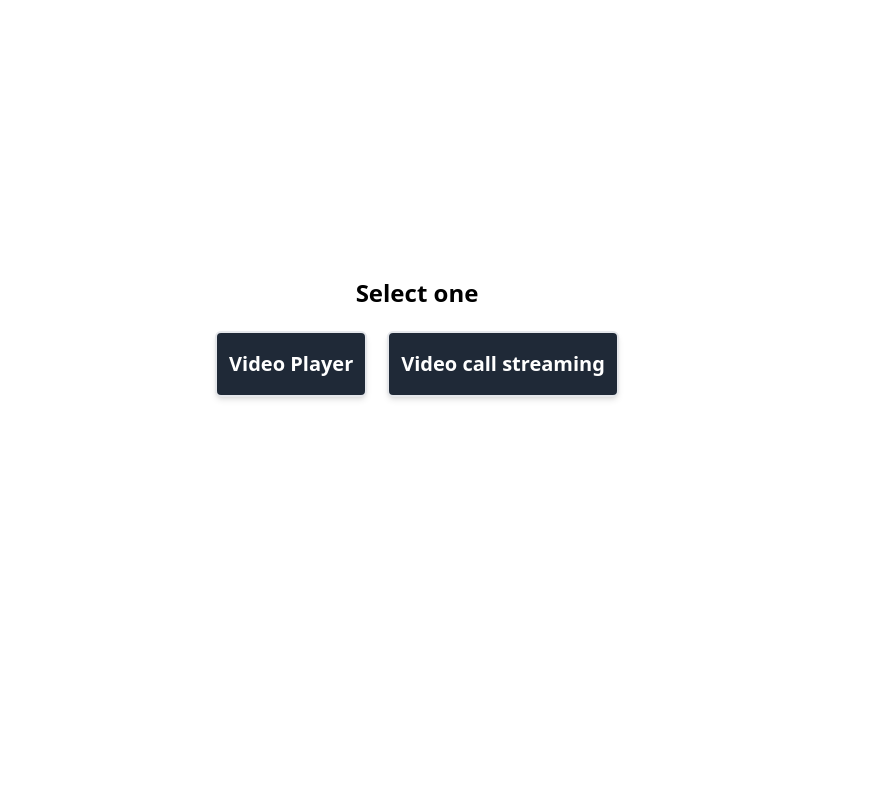
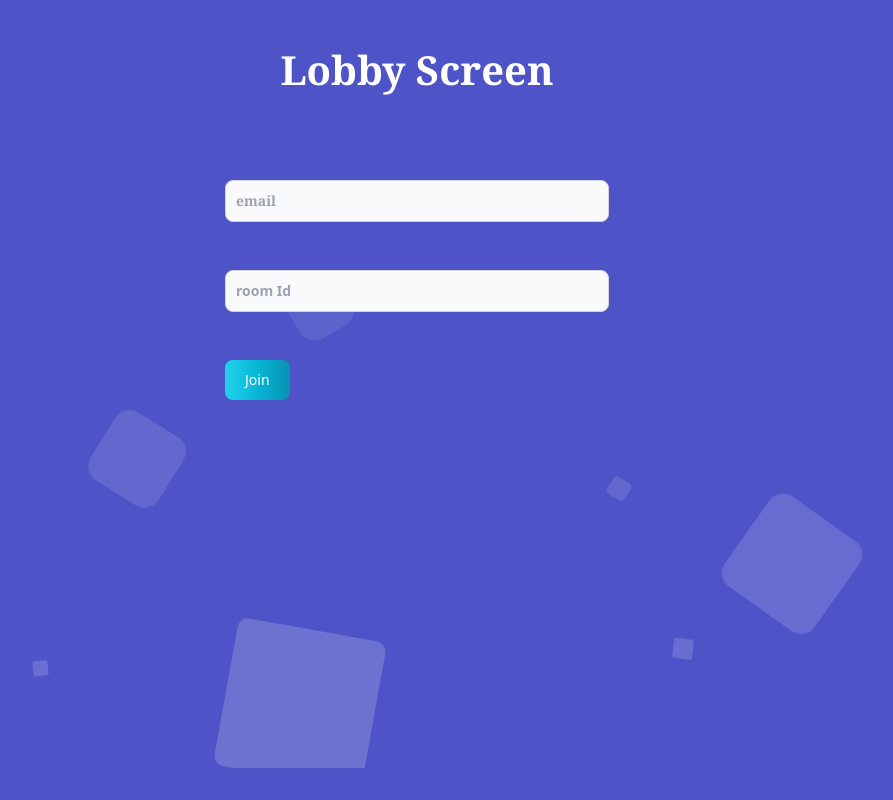
Before and after one commit to DhaneshDDK/webRTC, a React (Create React App) app: page / in a window 1280 px wide. Shown: the whole page, without its empty margins (223-1116 px from the left). Built offline with nearby package versions, Linux system fonts and the light colour scheme; no server answers.

Commit message:
Room commit

```diff
--- a/src/App.js
+++ b/src/App.js
@@ -5,21 +5,23 @@ import Room from "./Screens/Room";
 import Home from "./Screens/Home";
 import { lazy } from "react";
 import { Suspense } from "react";
-const Videoplayer = lazy(()=>import('./Screens/Videoplayer'))
+// const Videoplayer = lazy(()=>import('./Screens/Videoplayer'))
+import Animation from "./Screens/Animation";
 
 function App() {
   return (
     <div className="">
+      <Animation/>
        <Routes>
-       <Route path="/" element={<Home/>} />
-         <Route path="/videoplayer" element={
+       {/* <Route path="/" element={<Home/>} /> */}
+         {/* <Route path="/videoplayer" element={
           <Suspense fallback={
             <div className="w-[100vw] h-[100vh] font-bold flex items-center justify-center text-[25px]">Video is loading....</div>
           }>
              <Videoplayer/>
           </Suspense>
-         } />
-         <Route path="/videocall" element={<LobbyScreen/>} />
+         } /> */}
+         <Route path="/" element={<LobbyScreen/>} />
          <Route path="/room/:roomId" element={<Room/>}/>
        </Routes>
     </div>
--- /dev/null
+++ b/src/Screens/Animation.jsx
@@ -0,0 +1,15 @@
+import React from 'react'
+
+const Animation = () => {
+  return (
+    <div className="area">
+      <ul className="circles">
+        {Array.from({ length: 10 }).map((_, index) => (
+          <li key={index}></li>
+        ))}
+      </ul>
+    </div>
+  )
+}
+
+export default Animation
--- a/src/Screens/Lobby.jsx
+++ b/src/Screens/Lobby.jsx
@@ -30,19 +30,19 @@ const LobbyScreen = () => {
 
   return (
     <div className='flex flex-col gap-10 items-center justify-center' >
-        <h1 className=' text-center text-[22px] font-bold my-10'>Lobby Screen</h1>
+        <h1 className=' text-center text-[2.5em] font-bold my-10 font-serif text-white'>Lobby Screen</h1>
         <form onSubmit={handleSubmit}>
-            <label htmlFor="email">Email</label>
-            <input type="email" name="email" id="email" className='outline-none border-2 mx-2' value={email}
+            {/* <label htmlFor="email">Email</label> */}
+            <input type="email" name="email" id="email" required className=' bg-gray-50 border border-gray-300 text-gray-900 text-sm rounded-lg focus:ring-blue-500 focus:border-blue-500 block w-[30vw] p-2.5 dark:bg-gray-700 dark:border-gray-600 dark:placeholder-gray-400 dark:text-white dark:focus:ring-blue-500 font-semibold dark:focus:border-blue-500 font-serif' placeholder='email' value={email}
                 onChange={(e)=>{setEmail(e.target.value);}}
             />
              <br/> <br/>
-            <label htmlFor="room">Room Id</label>
-            <input type="text" name='room' id="room" className='outline-none border-2 mx-2' value={room}
+            {/* <label htmlFor="room">Room Id</label> */}
+            <input type="text" name='room' id="room" required className='bg-gray-50 border border-gray-300 text-gray-900 text-sm rounded-lg focus:ring-blue-500 focus:border-blue-500 block w-[30vw] p-2.5 dark:bg-gray-700 dark:border-gray-600 font-semibold dark:placeholder-gray-400 dark:text-white dark:focus:ring-blue-500 dark:focus:border-blue-500' placeholder='room Id' value={room}
             onChange={(e)=>{setRoom(e.target.value);}}
               />
            <br/> <br/>
-              <button type="submit" className='border-2 px-4 py-2 rounded-md bg-slate-700 text-white'>Join</button>
+           <button type="submit" class="text-white bg-gradient-to-r from-cyan-400 via-cyan-500 to-cyan-600 hover:bg-gradient-to-br focus:ring-4 focus:outline-none focus:ring-cyan-300 dark:focus:ring-cyan-800 font-medium rounded-lg text-sm px-5 py-2.5 text-center me-2 mb-2">Join</button>
         </form>
     </div>
   )
--- a/src/Screens/Room.jsx
+++ b/src/Screens/Room.jsx
@@ -3,6 +3,7 @@ import { useSocket } from '../Context/SocketProvider'
 import { useEffect, useState, useCallback } from 'react';
 import ReactPlayer from 'react-player';
 import peer from '../service/peer';
+import { useParams } from 'react-router-dom';
 
 const Room = () => {
     const socket = useSocket();
@@ -10,10 +11,13 @@ const Room = () => {
     const [media, setMedia] = useState(null);
     const [remoteMedia, setRemoteMedia] = useState(null);
     const [hide, setHide] = useState(false);
-
+    const {roomId} = useParams();
+    const [email, setEmail] = useState(null);
+     // console.log(roomId);
     const handleUserJoined = (data)=>{
        console.log(`Email ${data.email} has joined the room`);
        setRemoteSocketId(data.id);
+       setEmail(data.email);
     }
 
     const handleIncomingCall = useCallback(async ({from, offer})=>{
@@ -65,7 +69,7 @@ const Room = () => {
 
 
     useEffect(()=>{
-       peer.peer.addEventListener('track', async (ev)=>{
+        peer.peer.addEventListener('track', async (ev)=>{
         const remoteStream = ev.streams;
         console.log("GOT TRACKS!!");
         setRemoteMedia(remoteStream[0]);
@@ -80,6 +84,8 @@ const Room = () => {
     }, [handleNegoNeeded]);
 
     useEffect(()=>{
+       socket.emit('user-joined', { id: socket.id, roomId });
+
         socket.on('user-joined', handleUserJoined);
         socket.on('incoming-call',handleIncomingCall);
         socket.on('call:accepted',handleCallAccepted);
@@ -107,18 +113,27 @@ const Room = () => {
     },[socket,remoteSocketId])
 
   return (
-    <div className=' text-center text-[22px] font-bold my-10 flex items-center justify-center flex-col gap-6'>
-         <h1 >Room</h1>
-         {
-            remoteSocketId ? <div>
-                <div>Connected</div> <br />
-              <button
-              onClick={handleCall}
-              className={`border-2 px-4 py-2 inline-block ${hide? "hidden":"visible"} rounded-md bg-slate-700 text-white`}>Call</button>
-            </div> :  <div>No one in the room</div>
-         }
+    <div className=' text-center text-[22px] font-bold flex items-center justify-center flex-col gap-6 py-10'>
+         <h1 className=' text-center text-[2em] font-bold py5 font-serif text-white' >Room - {roomId}</h1>
 
-         {media && <button
+              {
+                (remoteSocketId) &&  <div className=' text-[1.5em] font-mono text-green-500 '>You are connected to {email}</div>
+              }
+
+              {
+                 (remoteSocketId && (!remoteMedia))? <div>
+                <br />
+               <button
+                onClick={handleCall}
+               className={`border-2 px-4 py-2 inline-block ${hide? "hidden":"visible"} rounded-md bg-slate-700 text-white font-mono
+               `}>Call</button>
+             </div> :  <div>
+              { !remoteMedia && <div className=' text-red-500 font-serif text-2xl'>OOPs!!  No one in the room</div>}
+              </div>
+              }
+
+
+         {remoteMedia && <button
           className={` border-2 px-4 py-2 ${hide? "hidden":"visible"} inline-block rounded-md bg-slate-700 text-white`}
          onClick={()=>{
           sendStreams();
@@ -129,16 +144,16 @@ const Room = () => {
 
          {
             media &&
-            <div className='flex flex-col gap-3'>
+            <div className='flex flex-col gap-3 '>
             <h1>My Stream</h1>
-            <ReactPlayer playing muted controls url={media} height="300px" width="500px"  />
+            <ReactPlayer playing muted url={media} height="300px" width="500px"  />
             </div>
          }
          {
             remoteMedia &&
             <div className='flex flex-col gap-3'>
             <h1>Remote Stream</h1>
-            <ReactPlayer playing muted controls url={remoteMedia} height="300px" width="500px"  />
+            <ReactPlayer playing muted url={remoteMedia} height="300px" width="500px"  />
             </div>
          }
          </div>
--- a/src/index.css
+++ b/src/index.css
@@ -1,3 +1,169 @@
 @tailwind base;
 @tailwind components;
 @tailwind utilities;
+
+/*Start Animations*/
+@-webkit-keyframes animatetop {
+	from {
+		top: -300px;
+		opacity: 0;
+	}
+	to {
+		top: 0;
+		opacity: 1;
+	}
+}
+@keyframes animatetop {
+	from {
+		top: -300px;
+		opacity: 0;
+	}
+	to {
+		top: 0;
+		opacity: 1;
+	}
+}
+@-webkit-keyframes zoomIn {
+	0% {
+		opacity: 0;
+		-webkit-transform: scale3d(0.3, 0.3, 0.3);
+		transform: scale3d(0.3, 0.3, 0.3);
+	}
+	50% {
+		opacity: 1;
+	}
+}
+@keyframes zoomIn {
+	0% {
+		opacity: 0;
+		-webkit-transform: scale3d(0.3, 0.3, 0.3);
+		transform: scale3d(0.3, 0.3, 0.3);
+	}
+	50% {
+		opacity: 1;
+	}
+}
+/*End Animations*/
+/*
+-- Start BackGround Animation
+*/
+.area {
+	background: #4e54c8;
+	background: -webkit-linear-gradient(to left, #8f94fb, #4e54c8);
+	width: 100%;
+	height: 100vh;
+	position: absolute;
+	z-index: -1;
+}
+
+.circles {
+	position: absolute;
+	top: 0;
+	left: 0;
+	width: 100%;
+	height: 96%;
+	overflow: hidden;
+}
+
+.circles li {
+	position: absolute;
+	display: block;
+	list-style: none;
+	width: 20px;
+	height: 20px;
+	background: rgba(255, 255, 255, 0.2);
+	animation: animate 25s linear infinite;
+	bottom: -150px;
+}
+
+.circles li:nth-child(1) {
+	left: 25%;
+	width: 80px;
+	height: 80px;
+	animation-delay: 0s;
+}
+
+.circles li:nth-child(2) {
+	left: 10%;
+	width: 20px;
+	height: 20px;
+	animation-delay: 2s;
+	animation-duration: 12s;
+}
+
+.circles li:nth-child(3) {
+	left: 70%;
+	width: 20px;
+	height: 20px;
+	animation-delay: 4s;
+}
+
+.circles li:nth-child(4) {
+	left: 40%;
+	width: 60px;
+	height: 60px;
+	animation-delay: 0s;
+	animation-duration: 18s;
+}
+
+.circles li:nth-child(5) {
+	left: 65%;
+	width: 20px;
+	height: 20px;
+	animation-delay: 0s;
+}
+
+.circles li:nth-child(6) {
+	left: 75%;
+	width: 110px;
+	height: 110px;
+	animation-delay: 3s;
+}
+
+.circles li:nth-child(7) {
+	left: 35%;
+	width: 150px;
+	height: 150px;
+	animation-delay: 7s;
+}
+
+.circles li:nth-child(8) {
+	left: 50%;
+	width: 25px;
+	height: 25px;
+	animation-delay: 15s;
+	animation-duration: 45s;
+}
+
+.circles li:nth-child(9) {
+	left: 20%;
+	width: 15px;
+	height: 15px;
+	animation-delay: 2s;
+	animation-duration: 35s;
+}
+
+.circles li:nth-child(10) {
+	left: 85%;
+	width: 150px;
+	height: 150px;
+	animation-delay: 0s;
+	animation-duration: 11s;
+}
+
+@keyframes animate {
+	0% {
+		transform: translateY(0) rotate(0deg);
+		opacity: 1;
+		border-radius: 0;
+	}
+
+	100% {
+		transform: translateY(-1000px) rotate(720deg);
+		opacity: 0;
+		border-radius: 50%;
+	}
+}
+/*
+-- End BackGround Animation
+*/
```
